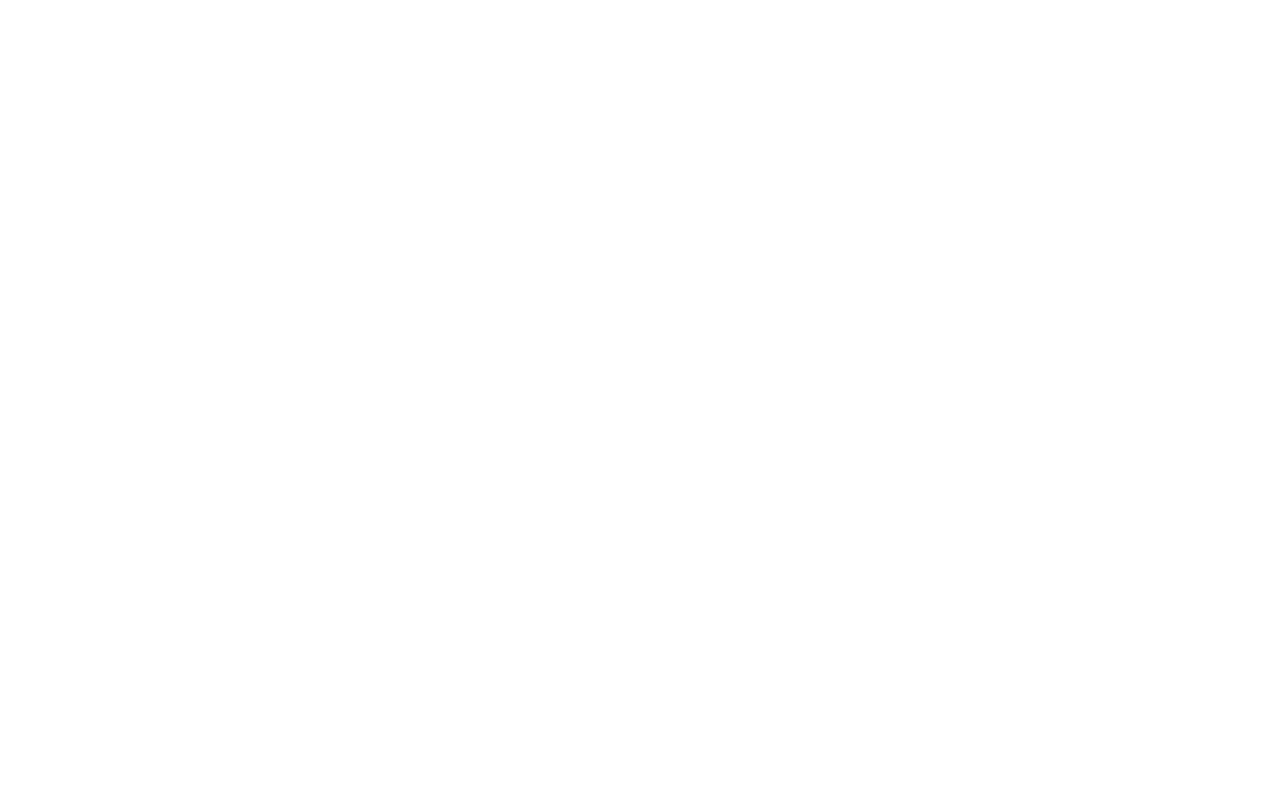
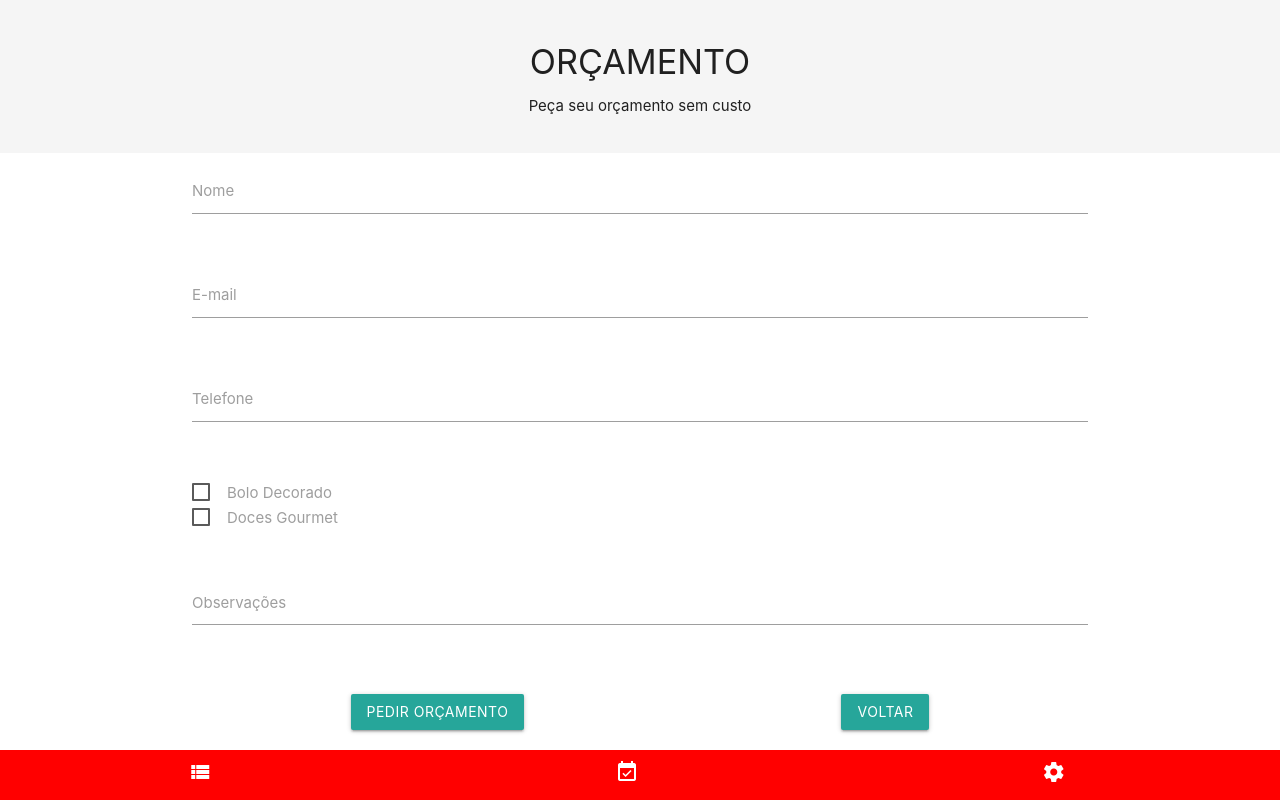
Before and after one commit to rodrigos4y/sciammarella-dolci-torte, an Angular app: page /orcamento in a window 1280 px wide. Before the commit this address led to /. Built offline with nearby package versions, Linux system fonts and the light colour scheme.

Commit message:
Criar a página de orçamento
- Criado o roteamento
- Criado o formulário
- Trocada as variáveis do nome do app

```diff
--- a/src/app/app-routing.module.ts
+++ b/src/app/app-routing.module.ts
@@ -2,10 +2,12 @@
 import { RouterModule, Routes } from '@angular/router';
 import { HomeComponent } from './pages/home/home.component';
 import { AboutComponent } from './pages/about/about.component';
+import { OrcamentoComponent } from './pages/orcamento/orcamento.component';
 
 const routes: Routes = [
   {path: 'home', component: HomeComponent},
   {path: 'sobre', component: AboutComponent},
+  {path: 'orcamento', component: OrcamentoComponent},
   {path: '', redirectTo: '/home', pathMatch: 'full' }
 ]
 
--- a/src/app/app.component.html
+++ b/src/app/app.component.html
@@ -1,7 +1,7 @@
-<header></header>
-<main>
+<header class="pw-header"></header>
+<main class="pw-main">
   <router-outlet></router-outlet>
 </main>
-<footer>
+<footer class="pw-footer">
   <app-tab-bar></app-tab-bar>
 </footer>
--- a/src/app/pages/home/home.component.html
+++ b/src/app/pages/home/home.component.html
@@ -3,7 +3,7 @@
     <img src="assets/icons/icon-192x192.png" alt="Sciammarella Dolci & Torte">
   </div>
   <div class="cta__home">
-      <a class="waves-effect waves-light btn btn__margin uppercase">Peça um orçamento</a>
+      <a routerLink="/orcamento" class="waves-effect waves-light btn btn__margin uppercase">Peça um orçamento</a>
       <a class="waves-effect waves-light btn btn__margin uppercase">Faça o seu pedido</a>
   </div>
 </div>
--- a/src/app/pages/orcamento/orcamento.component.html
+++ b/src/app/pages/orcamento/orcamento.component.html
@@ -1,3 +1,53 @@
-<p>
-  orcamento works!
-</p>
+<div class="c-orcamento">
+  <div class="c-orcamento__header cinza-claro">
+    <h4 class="c-orcamento__titulo uppercase center-align">Orçamento</h4>
+    <p class="c-orcamento__texto center-align">Peça seu orçamento sem custo</p>
+  </div>
+
+  <form class="col s12 container">
+    <div class="row">
+      <div class="input-field col s12">
+        <input id="nome" type="text" class="validate">
+        <label for="nome">Nome</label>
+      </div>
+    </div>
+    <div class="row">
+      <div class="input-field col s12">
+        <input id="email" type="email" class="validate">
+        <label for="email">E-mail</label>
+      </div>
+    </div>
+    <div class="row">
+      <div class="input-field col s12">
+        <input id="telefone" type="tel" class="validate">
+        <label for="telefone">Telefone</label>
+      </div>
+    </div>
+    <div class="row">
+      <div class="input-field col s12">
+          <div>
+            <label>
+              <input type="checkbox" />
+              <span>Bolo Decorado</span>
+            </label>
+          </div>
+          <div>
+            <label>
+              <input type="checkbox" />
+              <span>Doces Gourmet</span>
+            </label>
+          </div>
+      </div>
+    </div>
+    <div class="row">
+      <div class="input-field col s12">
+        <textarea id="obs" class="materialize-textarea"></textarea>
+        <label for="obs">Observações</label>
+      </div>
+    </div>
+    <div class="c-orcamento__botoes-box">
+      <a class="waves-effect waves-light btn uppercase">Pedir orçamento</a>
+      <a routerLink="/home" class="waves-effect waves-light btn uppercase">Voltar</a>
+    </div>
+  </form>
+</div>
--- a/src/assets/sass/colors.sass
+++ b/src/assets/sass/colors.sass
@@ -10,3 +10,7 @@
     background-color: $verde
     &-texto
         color: $verde
+.cinza-claro
+    background-color: $cinza-claro
+    &-texto
+        color: $cinza-claro
--- a/src/assets/sass/variables.sass
+++ b/src/assets/sass/variables.sass
@@ -2,3 +2,4 @@
 $black: #000000
 $vermelho: #bf1e2d
 $verde: #079545
+$cinza-claro: #f5f5f5
--- a/src/index.html
+++ b/src/index.html
@@ -2,11 +2,11 @@
 <html lang="en">
 <head>
   <meta charset="utf-8">
-  <title>SciammarellaDolciTorte</title>
+  <title>Sciammarella Dolci & Torte</title>
   <base href="/">
 
   <meta name="viewport" content="width=device-width, initial-scale=1">
-  <link rel="icon" type="image/x-icon" href="favicon.ico">
+  <link rel="icon" type="image/png" href="assets/icons/icon-72x72.png">
   <link rel="manifest" href="manifest.json">
   <meta name="theme-color" content="#1976d2">
   <link href="https://fonts.googleapis.com/icon?family=Material+Icons" rel="stylesheet">
--- a/src/styles.sass
+++ b/src/styles.sass
@@ -33,3 +33,11 @@
     flex-wrap: wrap
 .btn__margin
     margin: 20px
+.c-orcamento__header
+    padding: 20px 0
+.c-orcamento__botoes-box
+    display: flex
+    flex-direction: row
+    justify-content: space-around
+    margin-top: 40px
+    margin-bottom: 40px
```
Also changed, not shown: src/manifest.json.
